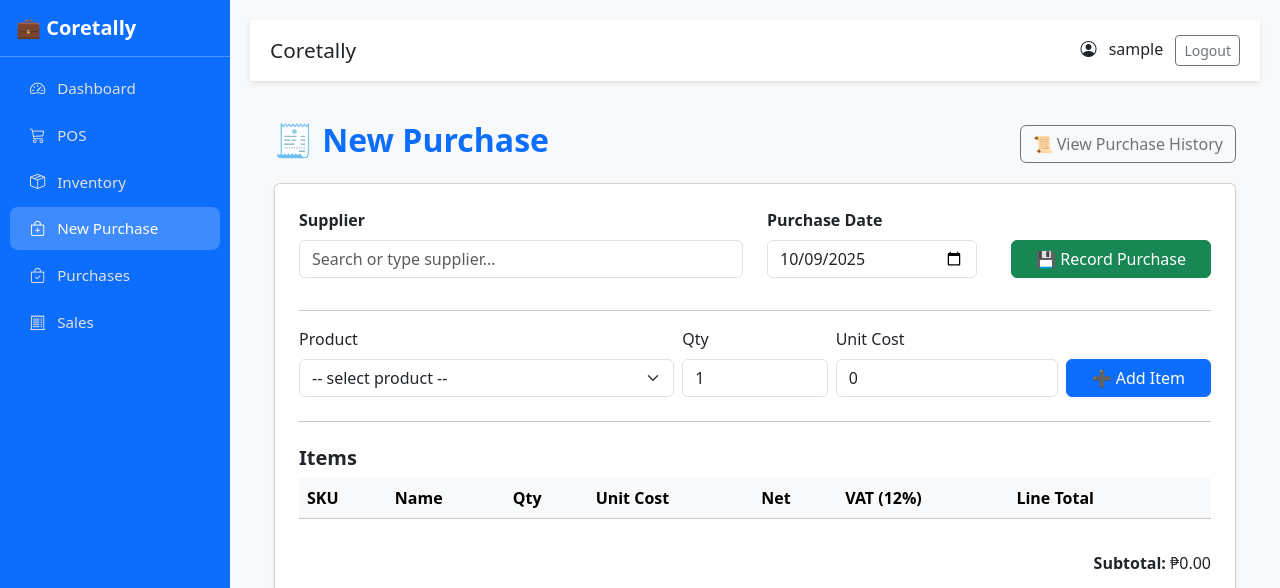
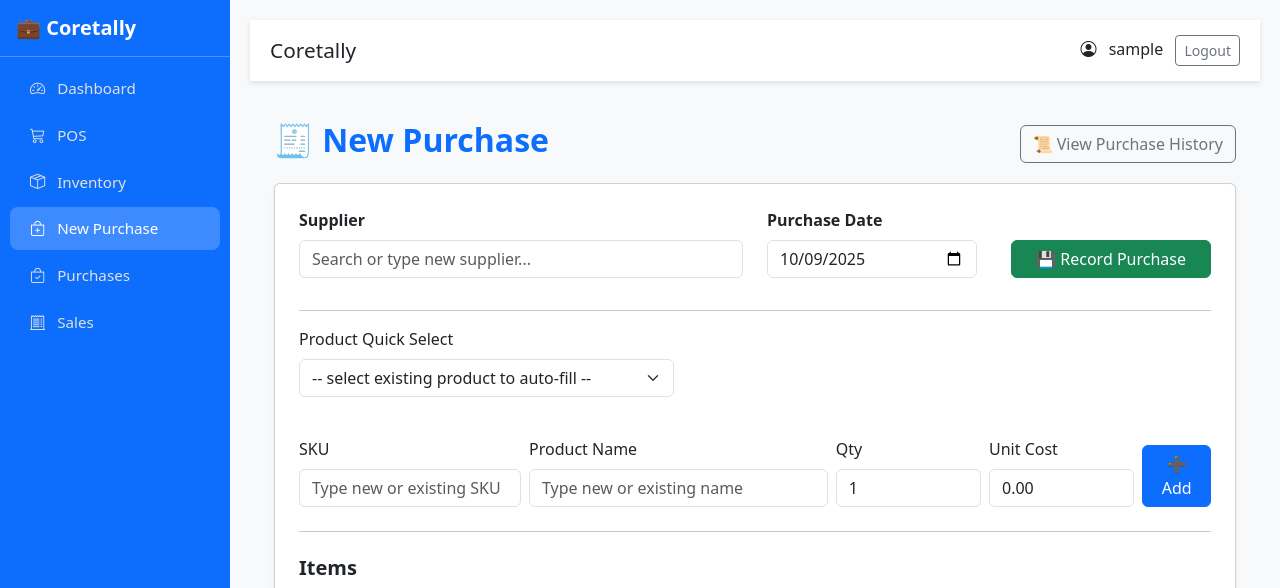
Before and after one commit to RefactorCore/casweb, a Flask app: page /purchase in a window 1280 px wide. Shown: the top 588 px of the page. Run offline with Flask 3, Linux system fonts and the light colour scheme; the visitor is signed in with stand-in values (Sample User, id 1); data comes from the database, SQL or seed files in the repository; data that the repository does not hold is empty.

Commit message:
Add files via upload

```diff
--- a/templates/inventory.html
+++ b/templates/inventory.html
@@ -28,10 +28,11 @@
         <i class="bi bi-plus-circle me-1"></i> Add Product
       </button> -->
 
+      {% if not has_opening_balance %}
       <a href="{{ url_for('core.inventory_bulk_add') }}" class="btn btn-success ms-2">
       <i class="bi bi-upload me-1"></i> Bulk Add (CSV)
       </a>
-
+      {% endif %}
       <button class="btn btn-warning ms-2" data-bs-toggle="modal" data-bs-target="#adjustStockModal">
         <i class="bi bi-arrow-down-up me-1"></i> Adjust Stock
       </button>
--- a/templates/purchase.html
+++ b/templates/purchase.html
@@ -10,10 +10,10 @@
     <div class="row mb-3">
       <div class="col-md-6">
         <label class="form-label fw-semibold">Supplier</label>
-        <input id="supplier" name="supplier" class="form-control" placeholder="Search or type supplier..." list="supplier-list" required>
+        <input id="supplier" name="supplier" class="form-control" placeholder="Search or type new supplier..." list="supplier-list" required>
         <datalist id="supplier-list">
           {% for s in suppliers %}
-            <option value="{{ s }}"></option>
+            <option value="{{ s.name }}"></option>
           {% endfor %}
         </datalist>
       </div>
@@ -30,27 +30,38 @@
 
     <div class="row g-2 align-items-end">
       <div class="col-md-5">
-        <label class="form-label">Product</label>
+        <label class="form-label">Product Quick Select</label>
         <select id="product-select" class="form-select">
-          <option value="">-- select product --</option>
+          <option value="">-- select existing product to auto-fill --</option>
           {% for p in products %}
-            <option value="{{ p.sku }}" data-name="{{ p.name }}">{{ p.sku }} - {{ p.name }}</option>
+            <option value="{{ p.sku }}" data-name="{{ p.name }}" data-cost="{{ p.cost_price }}">{{ p.sku }} - {{ p.name }}</option>
           {% endfor %}
         </select>
+      </div>
+    </div>
+
+    <div class="row g-2 align-items-end mt-2">
+      <div class="col-md-3">
+        <label class="form-label">SKU</label>
+        <input id="p-sku" type="text" class="form-control" placeholder="Type new or existing SKU"  />
+      </div>
+      <div class="col-md-4">
+        <label class="form-label">Product Name</label>
+        <input id="p-name" type="text" class="form-control" placeholder="Type new or existing name"  />
       </div>
       <div class="col-md-2">
         <label class="form-label">Qty</label>
         <input id="p-qty" type="number" value="1" min="1" class="form-control" />
       </div>
-      <div class="col-md-3">
+      <div class="col-md-2">
         <label class="form-label">Unit Cost</label>
-        <input id="p-unit" type="number" step="0.01" value="0" class="form-control" />
+        <input id="p-unit" type="number" step="0.01" value="0.00" class="form-control" />
       </div>
-      <div class="col-md-2">
-        <button id="add-p" class="btn btn-primary w-100">➕ Add Item</button>
+      <div class="col-md-1">
+        <label class="form-label">&nbsp;</label>
+        <button id="add-p" class="btn btn-primary w-100">➕ Add</button>
       </div>
     </div>
-
     <hr class="my-4">
 
     <h5 class="fw-bold">Items</h5>
@@ -70,7 +81,6 @@
     </div>
 
     <input type="hidden" name="items_json" id="items_json" />
-    <input type="hidden" name="supplier_input" id="supplier_input" />
   </form>
 </div>
 
@@ -78,6 +88,7 @@
 const VAT_RATE = 0.12;
 let items = [];
 
+// This render function is still perfect, no changes needed.
 function render() {
   const tbody = document.querySelector('#p-items tbody');
   tbody.innerHTML = '';
@@ -104,23 +115,46 @@ function render() {
   document.getElementById('p-vat').textContent = vat_total.toFixed(2);
   document.getElementById('p-total').textContent = (subtotal + vat_total).toFixed(2);
   document.getElementById('items_json').value = JSON.stringify(items);
-  document.getElementById('supplier_input').value = document.getElementById('supplier').value;
 }
 
+// This remove function is also perfect, no changes needed.
 function removeItem(i) {
   items.splice(i, 1);
   render();
 }
 
+
+// --- NEW: Add this function ---
+// This function auto-fills the text fields when you select from the dropdown
+document.getElementById('product-select').addEventListener('change', (e) => {
+    const sel = e.target;
+    const sku = sel.value;
+    if (!sku) return; // Ignore the "-- select --" option
+
+    const opt = sel.options[sel.selectedIndex];
+    const name = opt.dataset.name;
+    const cost = parseFloat(opt.dataset.cost) || 0.00;
+
+    document.getElementById('p-sku').value = sku;
+    document.getElementById('p-name').value = name;
+    document.getElementById('p-unit').value = cost.toFixed(2);
+});
+
+
+// --- MODIFIED: This is the 'Add Item' button click ---
 document.getElementById('add-p').onclick = (e) => {
-  e.preventDefault();
-  const sel = document.getElementById('product-select');
-  const sku = sel.value;
-  const name = sel.options[sel.selectedIndex]?.dataset.name || 'Unknown';
+  e.preventDefault(); // Keep this
+
+  // --- Read from the text inputs, NOT the select box ---
+  const sku = document.getElementById('p-sku').value.trim();
+  const name = document.getElementById('p-name').value.trim();
   const qty = parseInt(document.getElementById('p-qty').value) || 0;
   const unit = parseFloat(document.getElementById('p-unit').value) || 0;
 
-  if (!sku || qty <= 0) return alert('Select a product and valid quantity.');
+  // --- We check the text inputs now ---
+  if (!sku || !name || qty <= 0) {
+    return alert('SKU, Product Name, and a valid Quantity are required.');
+  }
 
   const net = qty * unit;
   const vat = Math.round(net * VAT_RATE * 100) / 100;
@@ -128,6 +162,29 @@ document.getElementById('add-p').onclick = (e) => {
 
   items.push({ sku, name, qty, unit_cost: unit, net, vat, line_total });
   render();
+
+  // --- NEW: Clear the inputs for the next item ---
+  document.getElementById('p-sku').value = '';
+  document.getElementById('p-name').value = '';
+  document.getElementById('p-qty').value = 1;
+  document.getElementById('p-unit').value = '0.00';
+  document.getElementById('product-select').value = ''; // Reset dropdown
+  document.getElementById('p-sku').focus(); // Put cursor back in SKU field
 };
+
+
+// --- NEW: This handles the final form submission ---
+// It validates that the cart isn't empty
+document.getElementById('purchase-form').addEventListener('submit', (e) => {
+    if (items.length === 0) {
+        e.preventDefault(); // Stop the form from submitting
+        alert('Cannot record a purchase with no items. Please add at least one item.');
+        return;
+    }
+
+    // Update the hidden JSON field with the latest item data
+    // The form will now submit as normal
+    document.getElementById('items_json').value = JSON.stringify(items);
+});
 </script>
 {% endblock %}
```
